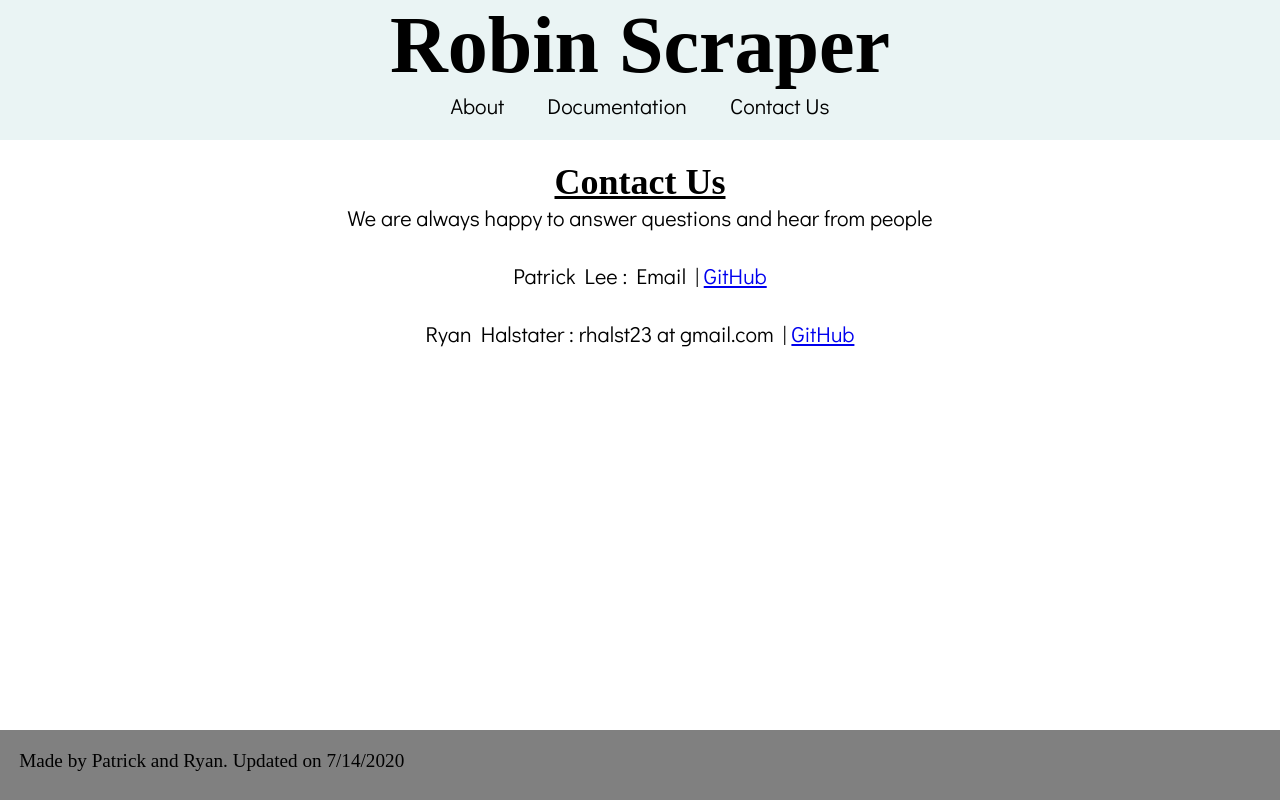
After one commit to pl464/is-it-native, a Django app: page /robin/contact in a window 1280 px wide. The commit adds this page. Run offline with Django 3.2, Linux system fonts and the light colour scheme; some web fonts are replaced.

Commit message:
added contact us, changed documentation

```diff
--- a/robin_scraper/static/css/style.css
+++ b/robin_scraper/static/css/style.css
@@ -34,7 +34,17 @@
 }
 
 /* For other pages */
-.about-text p{
+.about-text .contact_text p{
+    text-align:left;
+    margin: 0.75em;
+    font-size: var(--fs-body);
+}
+.documentation-text p{
+    text-align:left;
+    margin: 0.75em;
+    font-size: var(--fs-body);
+}
+.contact_text p{
     text-align:left;
     margin: 0.75em;
     font-size: var(--fs-body);
@@ -43,7 +53,7 @@
 h2 {
     font-family: var(--ff-primary);
     font-size: 2.25rem;
-    width: 8em;
+  /*  width: 8em; */
     margin: 0 auto;
     text-decoration: underline;
 }
@@ -294,3 +304,13 @@ body:before {
 	width:0;
 	margin-top:-32767px;/
 }
+
+.centered {
+	display: block;
+  margin-left: auto;
+  margin-right: auto;
+
+}
+.contact_text{
+	left-margin: 50px;
+}
--- a/robin_scraper/templates/base.html
+++ b/robin_scraper/templates/base.html
@@ -28,7 +28,7 @@
                     <a class="nav__link" href="{% url 'documentation' %}" rel="noopener noreferrer">Documentation </a>
                 </li>
                 <li class="nav__item">
-                    <a class="nav__link" href="" target="_blank" rel="noopener noreferrer">Contact Us</a>
+                    <a class="nav__link" href="{% url 'contact' %}" rel="noopener noreferrer">Contact Us</a>
                 </li>
             </ul>
         </header>
--- /dev/null
+++ b/robin_scraper/templates/contact.html
@@ -0,0 +1,22 @@
+{% extends "base.html" %}
+
+{% block titlestuff %}
+<title>Robin Scraper - Contact</title>
+{% endblock %}
+
+
+{% block content %}
+<div class="contact-text">
+        <br>
+        <h2>Contact Us</h2>
+        <p class="results">
+		We are always happy to answer questions and hear from people
+		<br/>
+		<br/>
+            Patrick Lee : Email | <a href="https://github.com/pl464">GitHub</a>
+			<br/><br/>
+			Ryan Halstater : rhalst23 at gmail.com | <a href="https://github.com/ryanhalstater">GitHub</a>
+		</p>
+
+    </div>
+ {% endblock %}
--- a/robin_scraper/urls.py
+++ b/robin_scraper/urls.py
@@ -5,5 +5,6 @@ urlpatterns = [
     path('', views.index_not_used, name='pre_results'),
     path('about', views.get_about, name='about'),
     path('documentation', views.get_documentation, name='documentation'),
+    path('contact', views.get_contact, name='contact'),
     path('s/<search_term>', views.index_used, name='results'),
 ]
--- a/robin_scraper/views.py
+++ b/robin_scraper/views.py
@@ -12,7 +12,8 @@ def index_not_used(request):
 
 def get_about(request):
     return render(request, 'about.html')
-
+def get_contact(request):
+    return render(request, 'contact.html')
 def get_documentation(request):
     return render(request, 'documentation.html')
 
```
Also changed, not shown: robin_scraper/templates/about.html (+1 -7 lines), robin_scraper/templates/documentation.html (+15 -1 lines), README.md.
